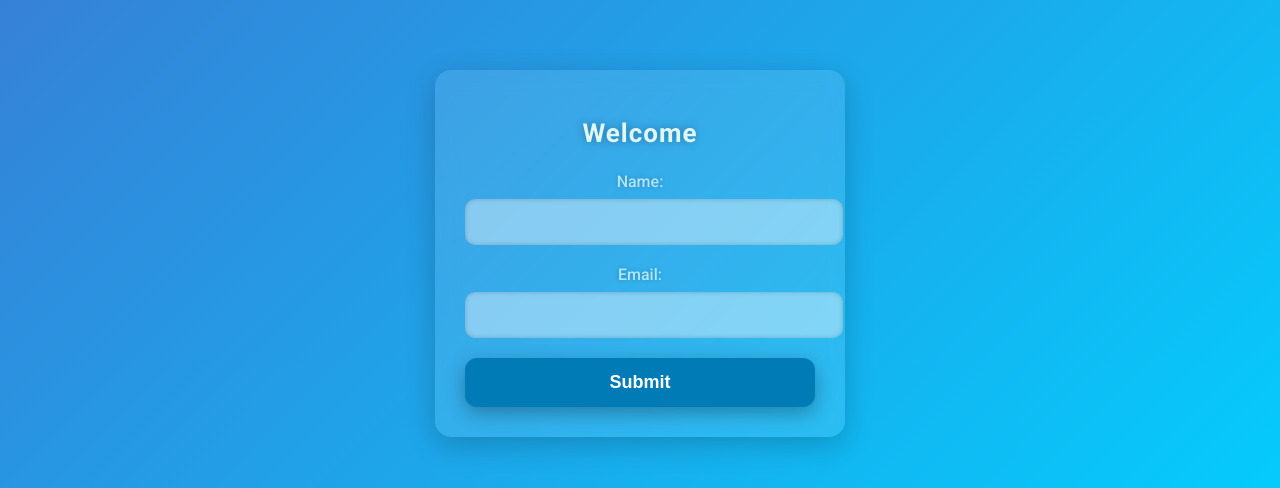
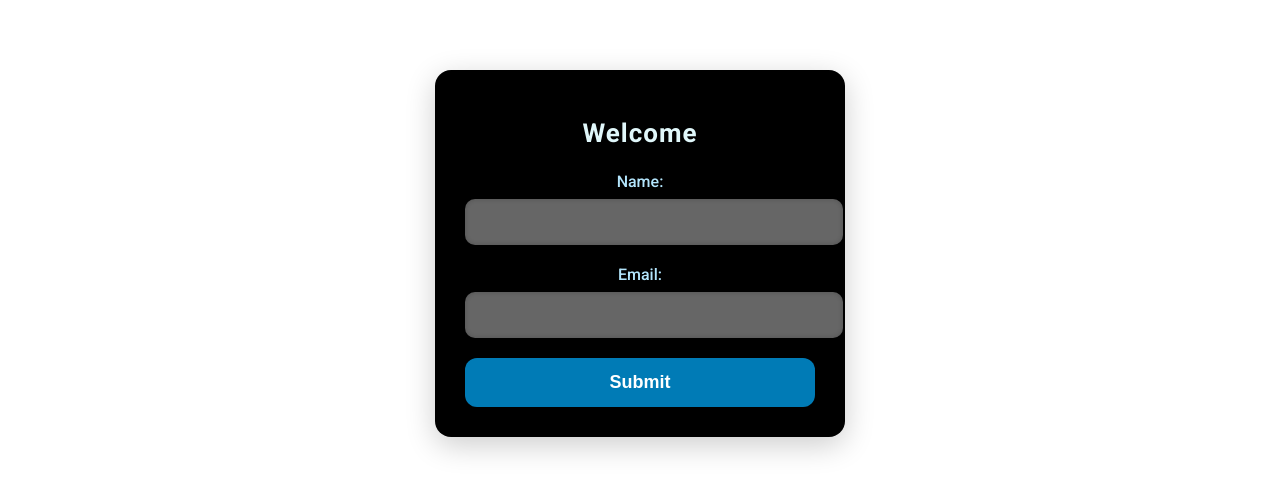
Before and after one commit to vishnu-madle/BBOS-POC, a website: page src/index.html in a window 1280 px wide. Shown: the part 146-634 px from the top of the page. Drawn offline with Linux system fonts and the light colour scheme.

Commit message:
Update index.html

```diff
--- a/src/index.html
+++ b/src/index.html
@@ -9,7 +9,7 @@
 
         body {
             font-family: 'Roboto', sans-serif;
-            background: linear-gradient(135deg, #3a7bd5, #00d2ff);
+            background: #fff;
             color: #fff;
             display: flex;
             justify-content: center;
@@ -24,7 +24,7 @@
             to { opacity: 1; }
         }
         .container {
-            background-color: rgba(255, 255, 255, 0.1);
+            background-color: #000;
             backdrop-filter: blur(10px);
             padding: 30px;
             border-radius: 16px;
```
